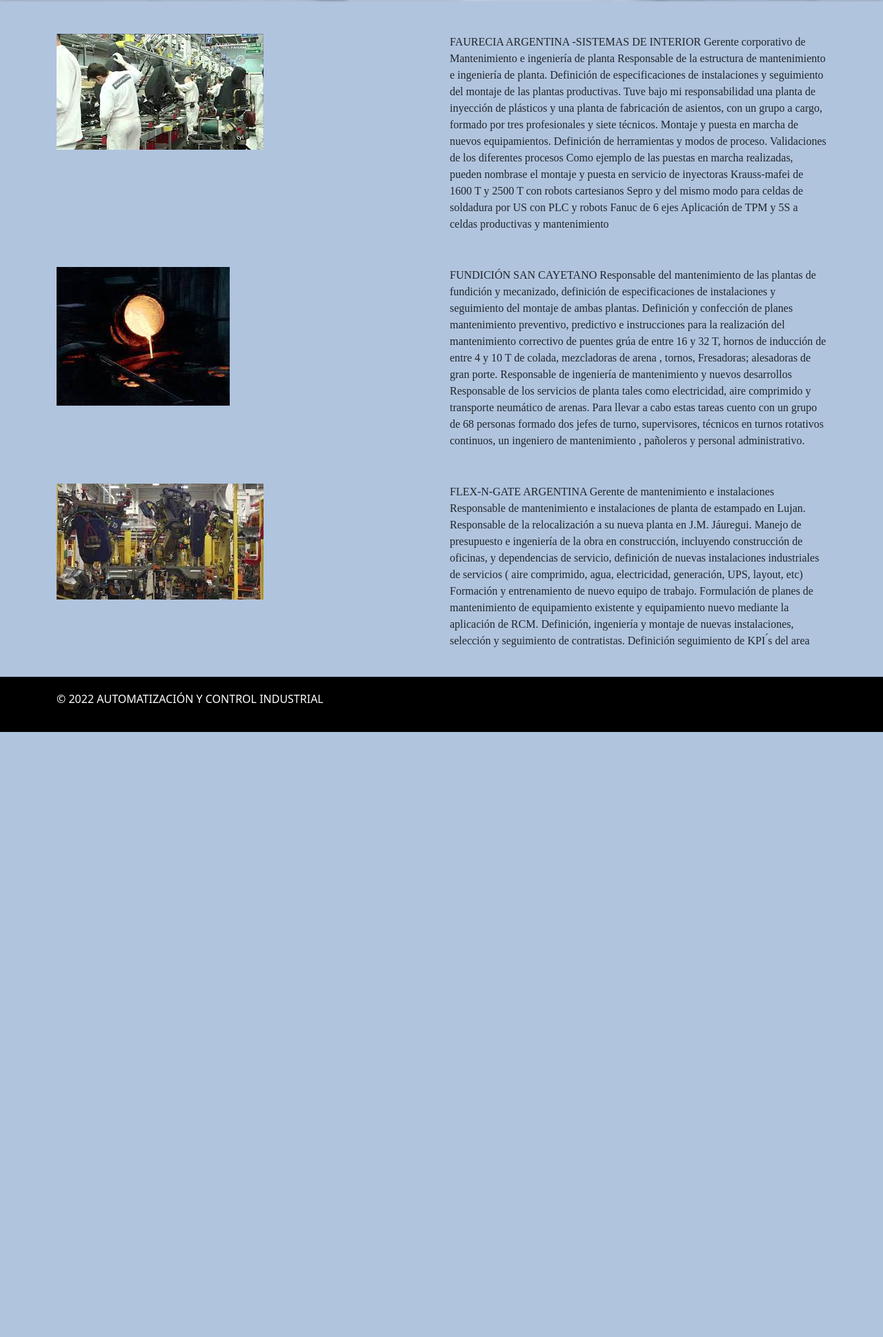
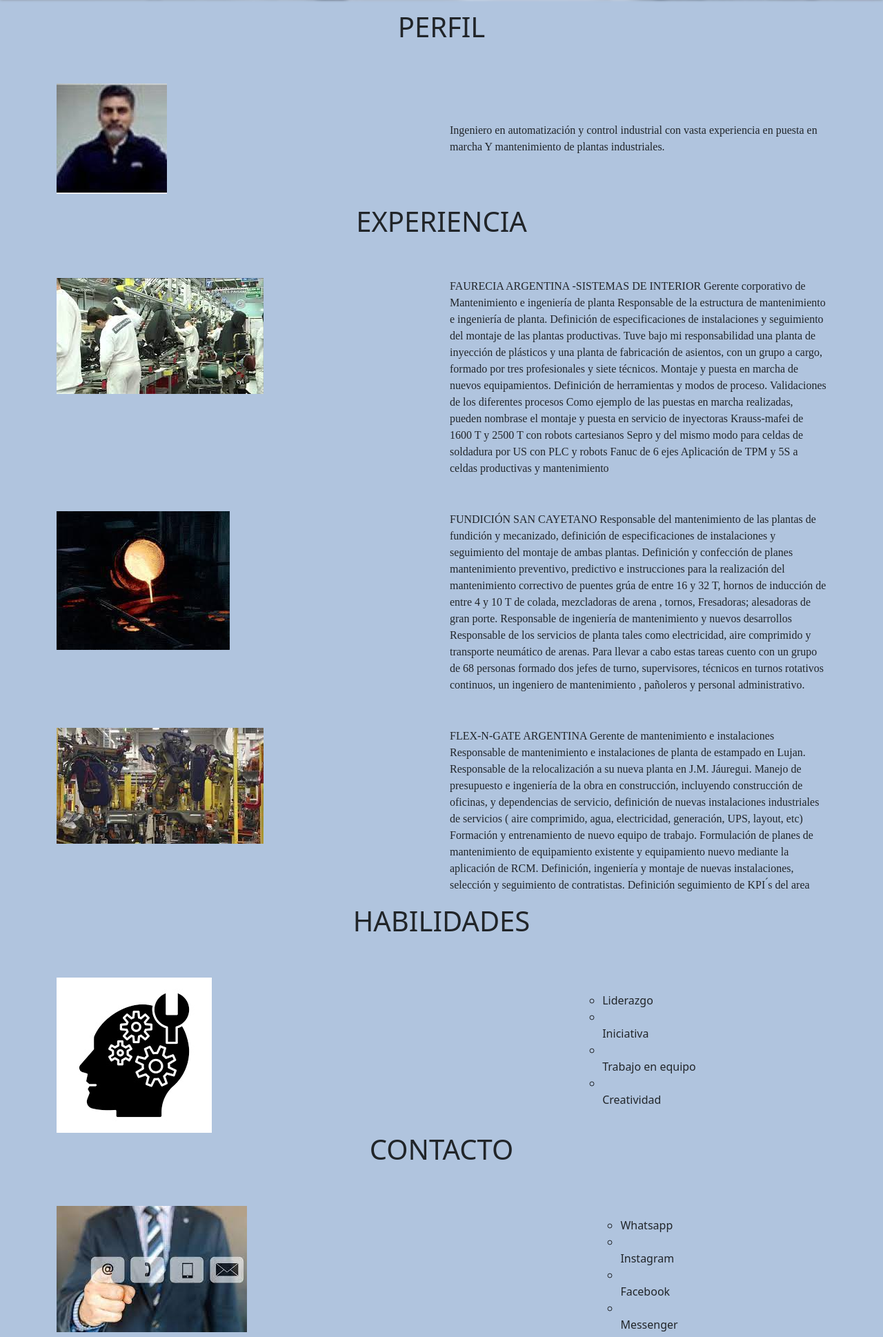
Before and after one commit to slescano2002/maquetado_estatico, a plain HTML site: page index.html in a window 1280 px wide. Shown: the part 862-2800 px from the top of the page at 69% size. Before the commit the page ends 1923 px from the top, so only its background shows below. Drawn offline with nearby package versions, Linux system fonts and the light colour scheme; a web font is replaced by a local one.

Commit message:
commit4822_2

```diff
--- a/index.html
+++ b/index.html
@@ -38,13 +38,17 @@
             <div class="collapse navbar-collapse" id="navbarSupportedContent">
                 <ul class="navbar-nav me-auto mb-2 mb-lg-0">
                     <li class="nav-item">
-                        <a class="nav-link active" aria-current="page" href="#">Mis datos</a>
+                        <a class="nav-link active" aria-current="page" href="#Perfil">PERFIL</a>
+                    </li>
+
+                    <li class=" nav-item">
+                        <a class="nav-link active" aria-current="page" href="#Expe"">EXPERIENCIA</a>
+                    </li>
+                    <li class=" nav-item">
+                            <a class="nav-link active" aria-current="page" href="#Habi">HABILIDADES</a>
                     </li>
                     <li class="nav-item">
-                        <a class="nav-link active" aria-current="page" href="#">Mis logros</a>
-                    </li>
-                    <li class="nav-item">
-                        <a class="nav-link active" aria-current="page" href="#">Contacto</a>
+                        <a class="nav-link active" aria-current="page" href="#Contact">CONTACTO</a>
                     </li>
 
 
@@ -58,25 +62,91 @@
     <div class="bg-text container">
         <h1> MANTENIMIENTO, AUTOMATIZACIÓN Y CONTROL INDUSTRIAL</h1>
     </div>
+    </section>
+    <p>
+
+
+
+
+
+
+
+
+
+
+
+    </p>
+    <section>
+        <a name="Perfil">
+            <div class=" cb col-md" data-aos="fade-up">
+                <h1>PERFIL</h1>
+            </div>
+    </section>
+    <section class=" container custom-section">
+        <div class=" row">
+            <div class="col-md" data-aos="fade-up" data-aos-offset="100" data-aos-duration="500
+        ">
+                <img src="./images/Foto.jpg" class="img-fluid" alt="...">
+            </div>
+            <div class="cb col-md">
+                <p class="card-text">
+
+                    Ingeniero en automatización y control industrial
+                    con vasta experiencia en puesta en marcha Y
+                    mantenimiento de plantas industriales.
+                </p>
+            </div>
+
+        </div>
+
+    </section>
+    <p>
+
+
+
+
+
+
+
+
+
+    </p>
+    <section>
+        <a name="Expe">
+            <div class=" cb col-md" data-aos="fade-up">
+                <h1>EXPERIENCIA</h1>
+            </div>
+    </section>
     <section class="container custom-section">
         <div class=" row">
-            <div class="col-md">
+            <div class="col-md" data-aos="fade-up" data-aos-offset="250" data-aos-duration="500
+            ">
                 <img src="./images/Faurecia_2.jpg" class="img-fluid" alt="...">
             </div>
-            <div class="cb col-md" data-aos="faid-up" data-aos-offset="400" data-aos-duration="500">
+            <div class="cb col-md">
+
                 <p class="card-text">
+
+
+
+
                     FAURECIA ARGENTINA -SISTEMAS DE INTERIOR
                     Gerente corporativo de Mantenimiento e ingeniería de planta
                     Responsable de la estructura de mantenimiento e ingeniería de planta.
                     Definición de especificaciones de instalaciones y seguimiento del montaje de las plantas
                     productivas.
-                    Tuve bajo mi responsabilidad una planta de inyección de plásticos y una planta de fabricación de
+                    Tuve bajo mi responsabilidad una planta de inyección de plásticos y una planta de
+                    fabricación de
                     asientos, con un
                     grupo a cargo, formado por tres profesionales y siete técnicos.
-                    Montaje y puesta en marcha de nuevos equipamientos. Definición de herramientas y modos de proceso.
+                    Montaje y puesta en marcha de nuevos equipamientos. Definición de herramientas y modos de
+                    proceso.
                     Validaciones de los diferentes procesos
-                    Como ejemplo de las puestas en marcha realizadas, pueden nombrase el montaje y puesta en servicio de
-                    inyectoras Krauss-mafei de 1600 T y 2500 T con robots cartesianos Sepro y del mismo modo para celdas
+                    Como ejemplo de las puestas en marcha realizadas, pueden nombrase el montaje y puesta en
+                    servicio de
+                    inyectoras Krauss-mafei de 1600 T y 2500 T con robots cartesianos Sepro y del mismo modo
+                    para
+                    celdas
                     de
                     soldadura por US con PLC y robots Fanuc de 6 ejes
                     Aplicación de TPM y 5S a celdas productivas y mantenimiento
@@ -88,7 +158,8 @@
     </section>
     <section class="container custom-section">
         <div class=" row">
-            <div class="col-md">
+            <div class="col-md" data-aos="fade-up" data-aos-offset="300" data-aos-duration="500
+            ">
                 <img src="./images/FSC.jpg" class="img-fluid" alt="...">
             </div>
             <div class="cb col-md">
@@ -99,7 +170,8 @@
                     instalaciones y seguimiento del montaje de ambas plantas.
                     Definición y confección de planes mantenimiento preventivo, predictivo e instrucciones para la
                     realización del
-                    mantenimiento correctivo de puentes grúa de entre 16 y 32 T, hornos de inducción de entre 4 y 10 T
+                    mantenimiento correctivo de puentes grúa de entre 16 y 32 T, hornos de inducción de entre 4 y 10
+                    T
                     de colada,
                     mezcladoras de arena , tornos, Fresadoras; alesadoras de gran porte.
                     Responsable de ingeniería de mantenimiento y nuevos desarrollos
@@ -117,7 +189,8 @@
     </section>
     <section class="container custom-section">
         <div class=" row">
-            <div class="col-md">
+            <div class="col-md" data-aos="fade-up" data-aos-offset="350" data-aos-duration="500
+            ">
                 <img src="./images/Flex.jpg" class="img-fluid" alt="...">
             </div>
             <div class="cb col-md">
@@ -127,16 +200,86 @@
                     Responsable de mantenimiento e instalaciones de planta de estampado en Lujan. Responsable de la
                     relocalización
                     a su nueva planta en J.M. Jáuregui.
-                    Manejo de presupuesto e ingeniería de la obra en construcción, incluyendo construcción de oficinas,
+                    Manejo de presupuesto e ingeniería de la obra en construcción, incluyendo construcción de
+                    oficinas,
                     y
                     dependencias de servicio, definición de nuevas instalaciones industriales de servicios ( aire
                     comprimido, agua,
                     electricidad, generación, UPS, layout, etc)
                     Formación y entrenamiento de nuevo equipo de trabajo. Formulación de planes de mantenimiento de
-                    equipamiento existente y equipamiento nuevo mediante la aplicación de RCM. Definición, ingeniería y
+                    equipamiento existente y equipamiento nuevo mediante la aplicación de RCM. Definición,
+                    ingeniería y
                     montaje
-                    de nuevas instalaciones, selección y seguimiento de contratistas. Definición seguimiento de KPI ́s
+                    de nuevas instalaciones, selección y seguimiento de contratistas. Definición seguimiento de KPI
+                    ́s
                     del area
+                </p>
+            </div>
+
+        </div>
+
+    </section>
+    </section>
+    <p>
+
+
+
+
+
+
+
+
+
+
+
+    </p>
+    <section>
+        <a name="Habi">
+            <div class=" cb col-md" data-aos="fade-up" data-aos-offset="380">
+                <h1>HABILIDADES</h1>
+            </div>
+    </section>
+    <section class="container custom-section">
+        <div class=" row">
+            <div class="col-md" data-aos="fade-up" data-aos-offset="300" data-aos-duration="500
+        ">
+                <img src="./images/HABIL.jpg" class="img-fluid" alt="...">
+            </div>
+            <div class="cb col-md">
+                <p class="card-text">
+                <Ul TYPE="circle">
+                    <li>Liderazgo</li>
+                    <li></li>Iniciativa</li>
+                    <li></li>Trabajo en equipo</li>
+                    <li></li>Creatividad</li>
+                </Ul>
+                </p>
+            </div>
+
+        </div>
+
+    </section>
+    <section>
+        <a name="Contact">
+            <div class=" cb col-md" data-aos="fade-up" data-aos-offset="380">
+                <h1>CONTACTO</h1>
+            </div>
+    </section>
+    <section class="container custom-section">
+        <div class=" row">
+            <div class="col-md" data-aos="fade-up" data-aos-offset="300" data-aos-duration="500
+        ">
+                <img src="./images/contacto.jpg " class="img-fluid" alt="...">
+            </div>
+            <div class="cb col-md">
+                <p class="card-text">
+                <Ul TYPE="circle">
+                    <li>Whatsapp</li>
+                    <li></li>Instagram</li>
+                    <li></li>Facebook</li>
+                    <li></li>Messenger</li>
+                </Ul>
+                </p>
             </div>
 
         </div>
--- a/style.css
+++ b/style.css
@@ -32,6 +32,8 @@ body {
 
 }
 
+
+
 .custom-section {
     padding-top: 50px;
 }
```
